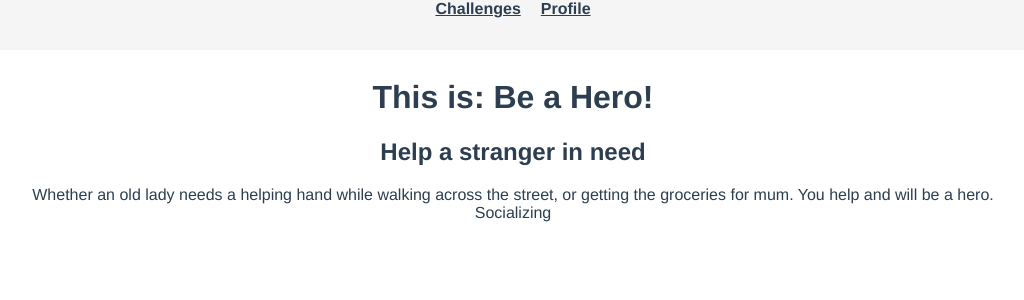
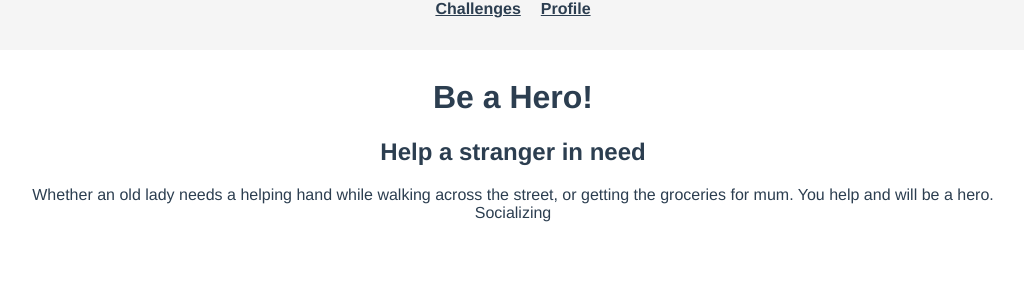
Before and after one commit to raphaelreimann/littlesmiles, a Vue app: page /challenges/1 in a window 1280 px wide. Shown: the top 300 px of the page, without its empty margins (127-1151 px from the left). Built offline with nearby package versions, Linux system fonts and the light colour scheme.

Commit message:
remove challenge title

```diff
--- a/src/views/Challenge.vue
+++ b/src/views/Challenge.vue
@@ -1,6 +1,6 @@
 <template>
   <div class="challenge_detail">
-    <h1>This is: {{ challenge.title}}</h1>
+    <h1>{{ challenge.title}}</h1>
   <h2 class="subtitle">{{ challenge.subtitle}}</h2>
   <div class="description">{{ challenge.description}}</div>
   <div class="category">{{ challenge.category}}</div>
@@ -12,7 +12,6 @@ export default {
   computed: {
     challenge(){
       const self = this;
-      console.log(self.$route.params);
       return this.challenges.find((item) => {
         return item.id === parseInt(self.$route.params.id);
       });
```
